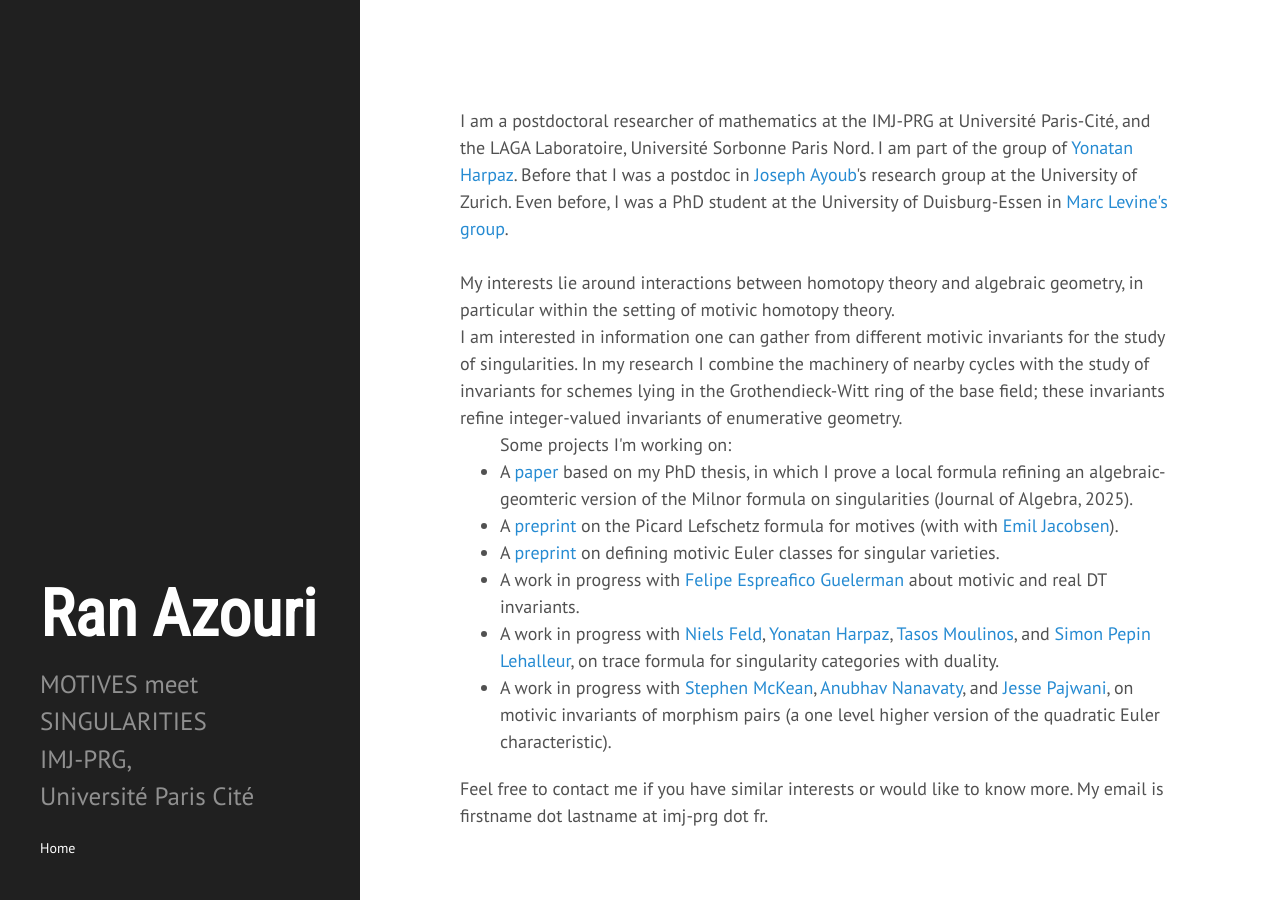
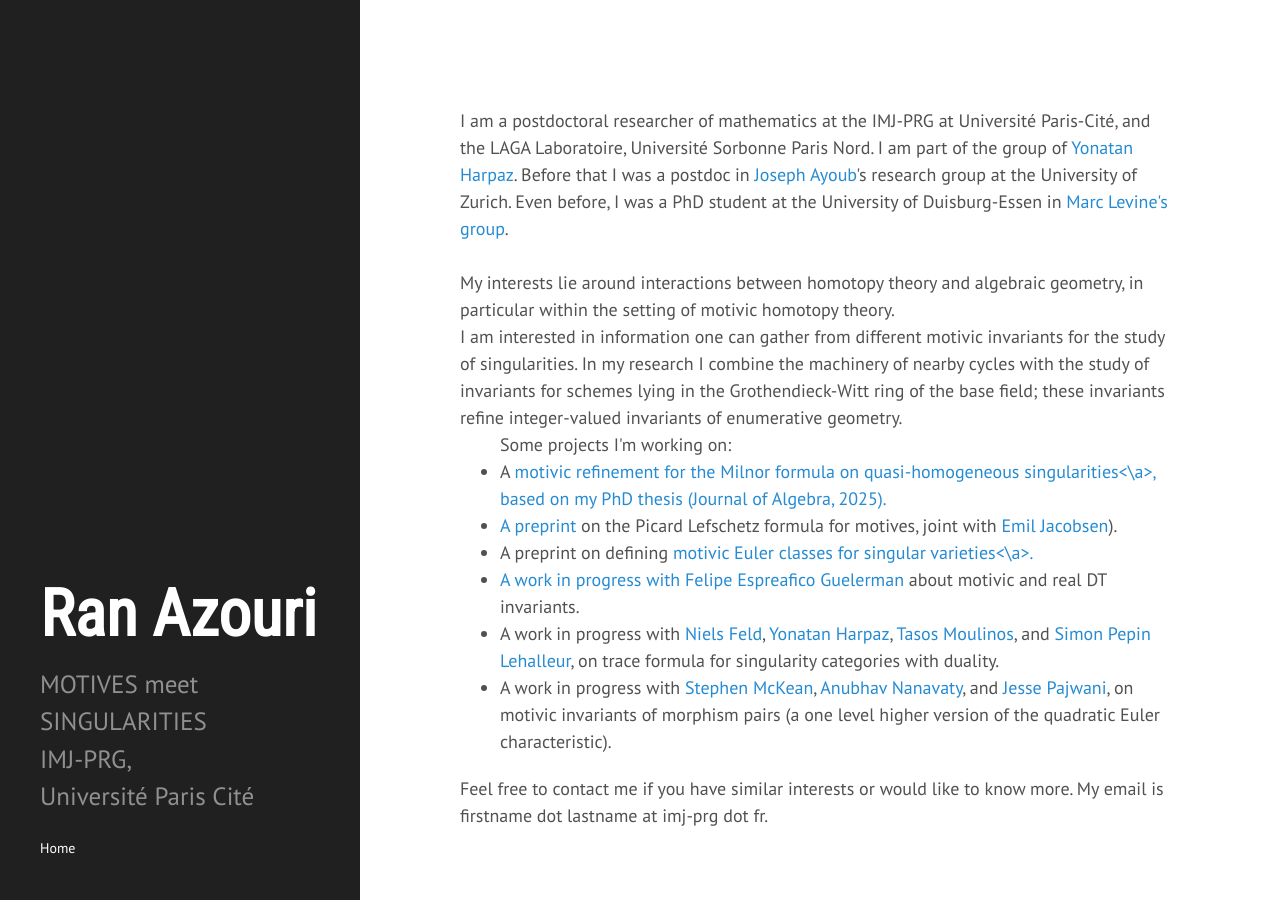
Before and after one commit to ransass/ransass.github.io, a Jekyll site: the page built from index.html, in a window 1280 px wide. Built offline with Jekyll 4.4.1, drawn with Linux system fonts in a browser that asks for light colours; some web fonts are replaced; the list of posts is cut into pages by our own code.

Commit message:
Update index.html

```diff
--- a/index.html
+++ b/index.html
@@ -14,19 +14,17 @@ In my research I combine the machinery of nearby cycles with the study of invari
 
 <ul> Some projects I'm working on:
 
-<li> A
-<a href="https://www.sciencedirect.com/science/article/pii/S0021869324006768">paper</a>
-based on my PhD thesis, in which I prove a local formula refining an algebraic-geomteric version of the Milnor formula on singularities (Journal of Algebra, 2025).
+<li> A <a href="https://www.sciencedirect.com/science/article/pii/S0021869324006768"> motivic refinement for the Milnor formula on quasi-homogeneous singularities<\a>, based on my PhD thesis (Journal of Algebra, 2025).
 <br/> </li>
 
   <li>
-A <a href="https://arxiv.org/abs/2510.12762">preprint</a> on the Picard Lefschetz formula for motives (with with <a href=https://www.emiljacobsen.se/>Emil Jacobsen</a>).
+A <a href="https://arxiv.org/abs/2510.12762">preprint</a> on the Picard Lefschetz formula for motives, joint with <a href=https://www.emiljacobsen.se/>Emil Jacobsen</a>).
 <br/> </li>
 
 <li>
 A
-<a href="https://arxiv.org/abs/2208.14440">preprint</a>
-on defining motivic Euler classes for singular varieties.
+preprint
+on defining <a href="https://arxiv.org/abs/2208.14440">motivic Euler classes for singular varieties<\a>.
 <br/> </li>
 
     <li>
```
